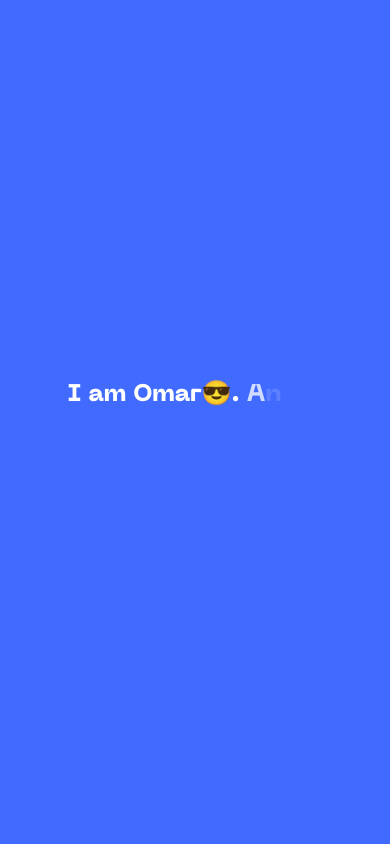
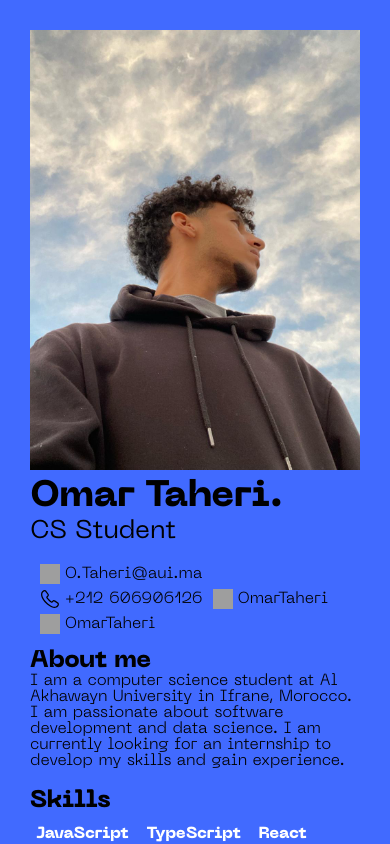
Before and after one commit to OmarTaheri/MyCv, a Next.js app: page / in a window 390 px wide. Shown: the top 844 px of the page. Built offline with nearby package versions, Linux system fonts and the light colour scheme; grey boxes are pictures that could not be loaded.

Commit message:
Update CSS styles for cursor, preloader, and page modules

```diff
--- a/src/app/components/cursor.module.css
+++ b/src/app/components/cursor.module.css
@@ -7,7 +7,8 @@
   height: 10px;
   pointer-events: none;
   background-color: var(--main-color);
-  transition: width 0.3s ease, height 0.3s ease, top 0.1s ease, left 0.1s ease;
+  transition: width 0.3s ease, height 0.3s ease, transform 0.1s ease,
+    left 0.1s ease;
 }
 .cursorOutline {
   position: absolute;
@@ -17,9 +18,9 @@
   top: -15px;
   left: -15px;
   pointer-events: none;
-
   border: 5px solid var(--main-color);
-  transition: width 0.3s ease, height 0.3s ease, top 0.13s ease, left 0.13s ease;
+  transition: width 0.3s ease, height 0.3s ease, transform 0.13s ease,
+    left 0.2s ease;
 }
 @media screen and (max-width: 849px) {
   .cursor,
--- a/src/app/components/preloader.module.css
+++ b/src/app/components/preloader.module.css
@@ -11,6 +11,7 @@
   justify-content: center;
   align-items: center;
   font-size: 2rem;
+  z-index: 9999999999;
 }
 .preloadertext span {
   opacity: 0;
@@ -20,6 +21,7 @@
   font-weight: 700;
   position: relative;
   bottom: 50px;
+  z-index: 9999999999;
 }
 
 @keyframes appear {
--- a/src/app/page.module.css
+++ b/src/app/page.module.css
@@ -13,7 +13,6 @@
   height: calc(100vh - 70px);
   display: flex;
   flex-direction: column;
-  z-index: 999999;
 }
 .avatar {
   width: 100%;
@@ -163,7 +162,7 @@
     width: calc(100vw - 50px);
     height: auto;
     margin: 5px;
-    z-index: -10;
+    z-index: 1000;
     padding: 10px 5px;
   }
   .experiences {
```
